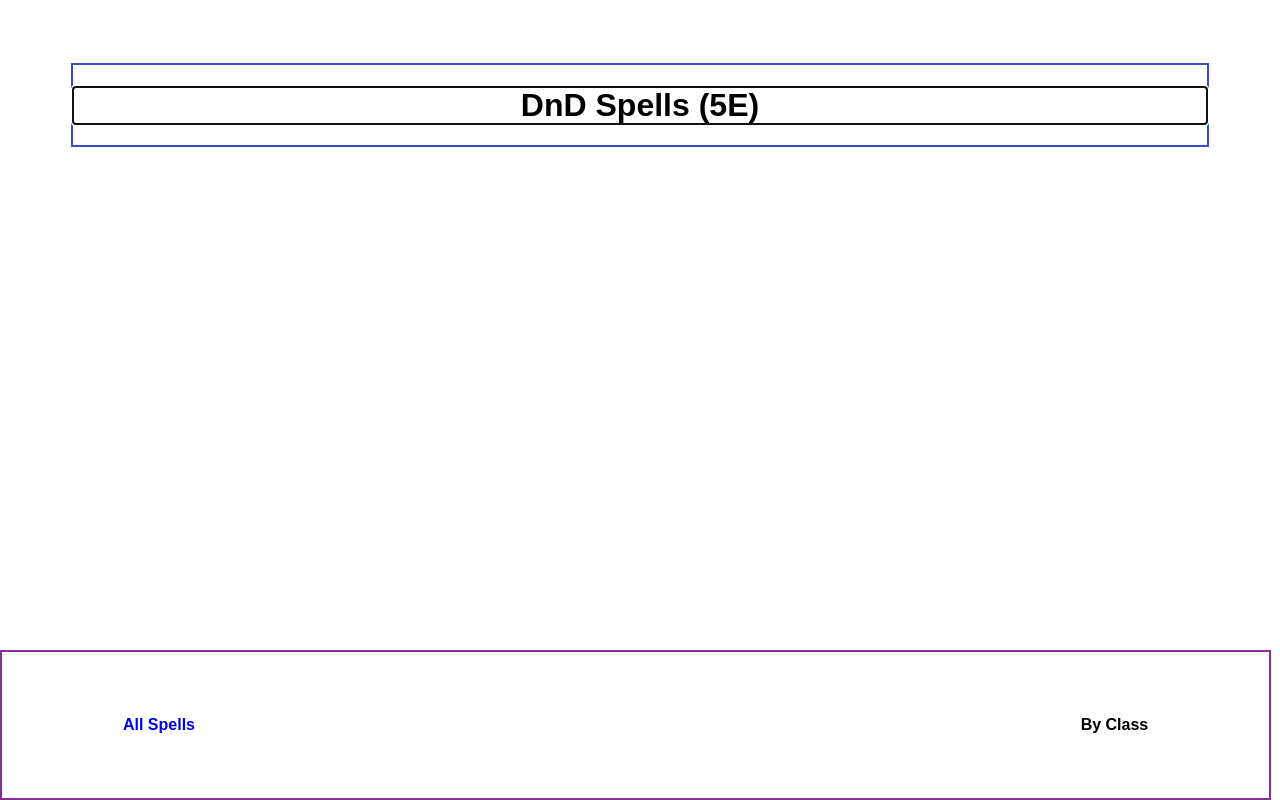
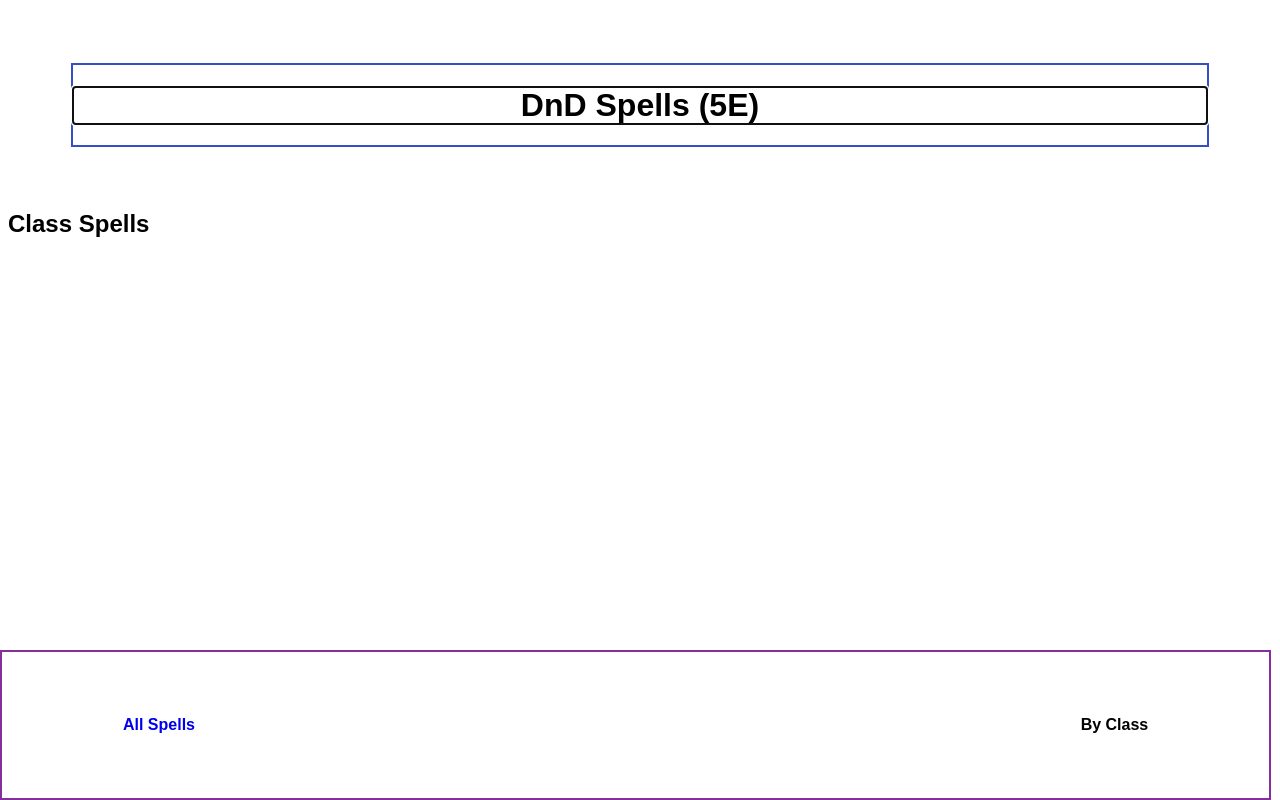
Before and after one commit to HalfElfAlistair/dnd-spells, a Svelte app: page /class in a window 1280 px wide. Built offline with nearby package versions, Linux system fonts and the light colour scheme.

Commit message:
adding static ClassSpells component for navigation purposes

```diff
--- a/src/components/ClassSpells.svelte
+++ b/src/components/ClassSpells.svelte
@@ -0,0 +1 @@
+<h2>Class Spells</h2>
```
